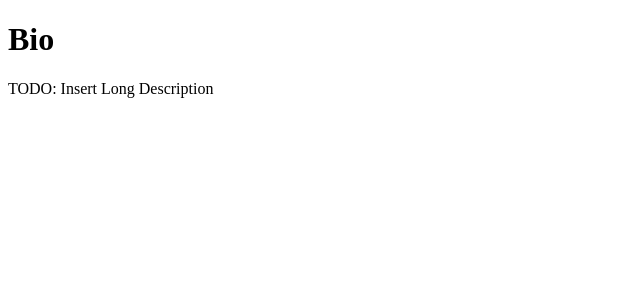
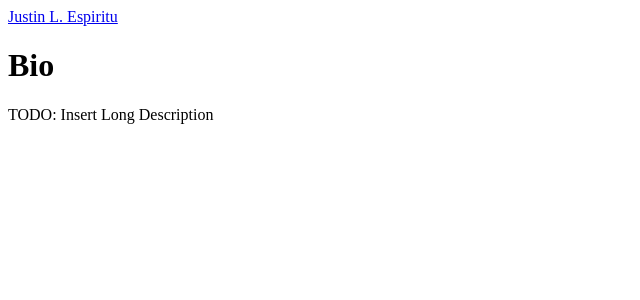
Before and after one commit to JuicyJuice1100/PersonalWebsite, an Angular app: page /about in a window 1280 px wide. Shown: the top 300 px of the page, without its empty margins (0-640 px from the left). Built offline with nearby package versions, Linux system fonts and the light colour scheme.

Commit message:
Reorganized some imports

```diff
--- a/src/app/app.module.ts
+++ b/src/app/app.module.ts
@@ -4,13 +4,17 @@ import { NgModule } from '@angular/core';
 import { Routing } from './app.routing';
 
 import { AppComponent } from './components/app/app.component';
+import { NavigationComponent } from './components/navigation/navigation.component';
 import { AboutComponent } from './components/about/about.component';
+
+
 import { DocumentRefService } from './services/documentRef.service';
 
 @NgModule({
    declarations: [
       AppComponent,
       AboutComponent,
+      NavigationComponent
    ],
    imports: [
       BrowserModule,
--- a/src/app/components/about/about.component.html
+++ b/src/app/components/about/about.component.html
@@ -1,3 +1,4 @@
+<app-navigation></app-navigation>
 <div class="container">
   <div class="flex-item"> <!-- TODO:  Create main view bio-->
     <h1>Bio</h1>
```
